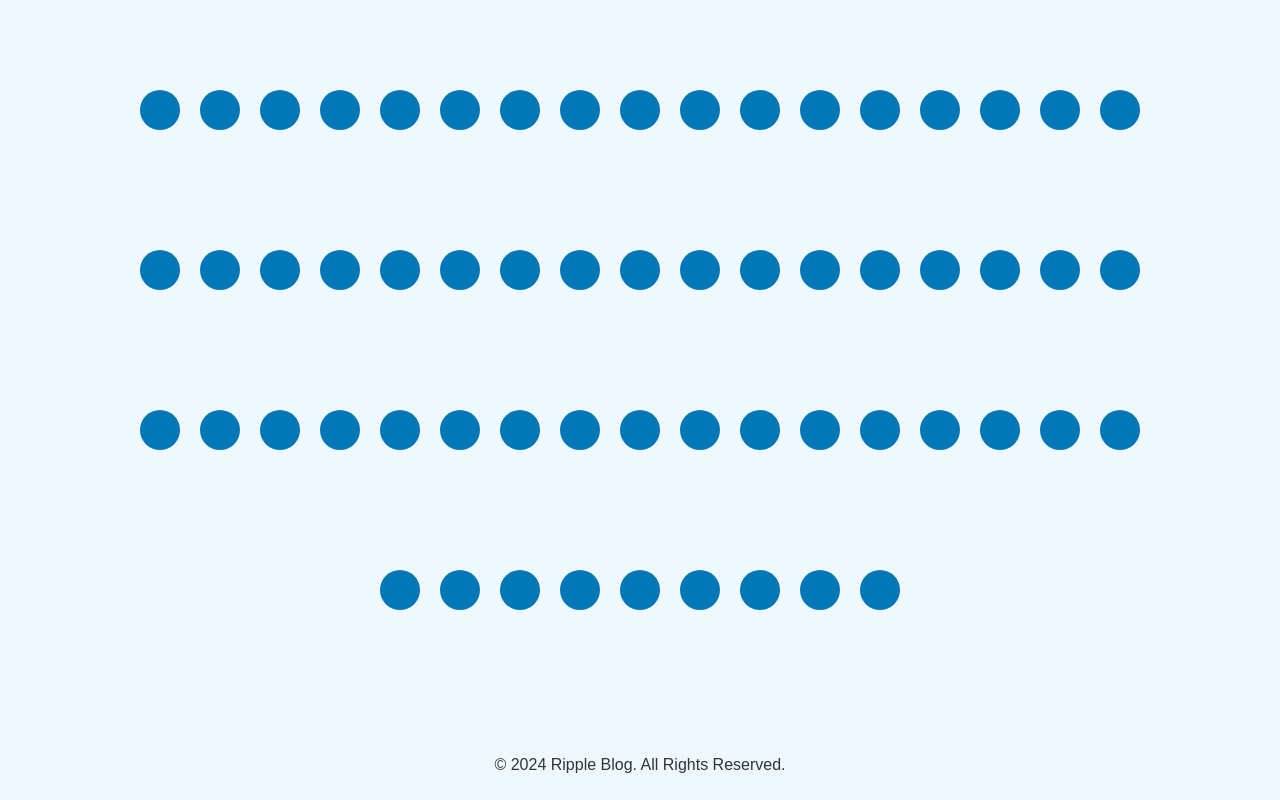
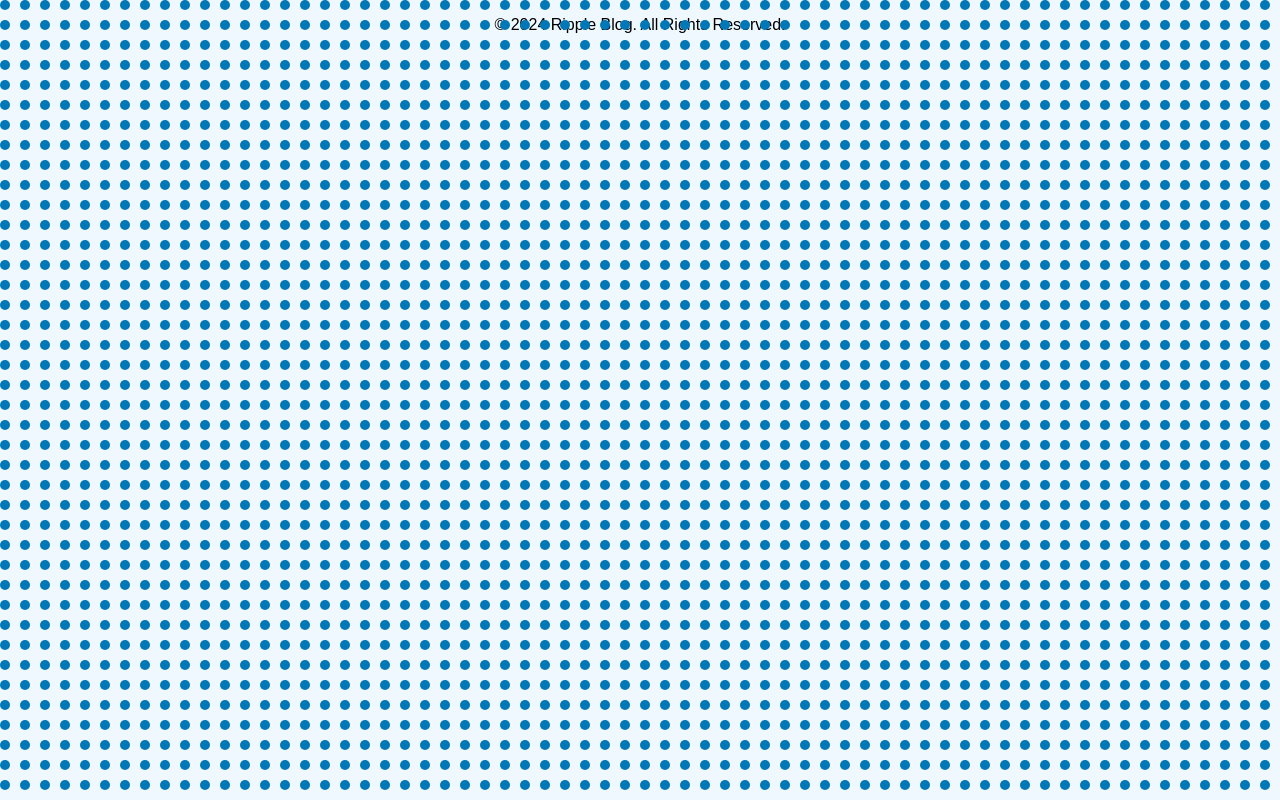
Before and after one commit to shaydamoezzi/ripple, a plain HTML site: page index.html in a window 1280 px wide. Drawn offline with Linux system fonts and the light colour scheme.

Commit message:
changing dot format

```diff
--- a/index.html
+++ b/index.html
@@ -7,18 +7,7 @@
     <link rel="stylesheet" href="styles.css">
 </head>
 <body>
-    <div class="dot-container">
-        <div class="dot"></div>
-        <div class="dot"></div>
-        <div class="dot"></div>
-        <div class="dot"></div>
-        <div class="dot"></div>
-        <div class="dot"></div>
-        <div class="dot"></div>
-        <div class="dot"></div>
-        <div class="dot"></div>
-        <div class="dot"></div>
-    </div>
+    <div class="dot-grid"></div>
 
     <footer>
         <p>&copy; 2024 Ripple Blog. All Rights Reserved.</p>
--- a/script.js
+++ b/script.js
@@ -1,9 +1,11 @@
 document.addEventListener("DOMContentLoaded", function() {
-    const container = document.querySelector('.dot-container');
+    const dotGrid = document.querySelector('.dot-grid');
+    const numRows = Math.floor(window.innerHeight / 20);
+    const numCols = Math.floor(window.innerWidth / 20);
 
-    for (let i = 0; i < 50; i++) {
+    for (let i = 0; i < numRows * numCols; i++) {
         const dot = document.createElement('div');
         dot.classList.add('dot');
-        container.appendChild(dot);
+        dotGrid.appendChild(dot);
     }
 });
--- a/styles.css
+++ b/styles.css
@@ -1,37 +1,41 @@
+/* Style for full-page dot background */
 body {
     margin: 0;
     padding: 0;
-    height: 100vh;
+    overflow: hidden;
     display: flex;
     justify-content: center;
     align-items: center;
     background-color: #f0f8ff;
-    overflow: hidden;
-}
-
-.dot-container {
-    display: flex;
-    flex-wrap: wrap;
-    justify-content: center;
-    width: 80%;
-    height: 80%;
+    font-family: Arial, sans-serif;
     position: relative;
 }
 
-.dot {
-    width: 40px;
-    height: 40px;
+.dot-grid {
+    display: grid;
+    grid-template-columns: repeat(auto-fill, 20px);
+    grid-template-rows: repeat(auto-fill, 20px);
+    width: 100vw;
+    height: 100vh;
+    position: absolute;
+    top: 0;
+    left: 0;
+}
+
+.dot-grid div {
+    width: 10px;
+    height: 10px;
     border-radius: 50%;
     background-color: #0077b6;
-    margin: 10px;
+    transition: transform 0.2s, background-color 0.5s;
     position: relative;
-    cursor: pointer;
-    transition: background-color 0.3s;
 }
 
-.dot:hover {
+/* Hover effect for ripple */
+.dot-grid div:hover {
     background-color: #00b4d8;
-    animation: ripple 1s ease-out;
+    transform: scale(2);
+    animation: ripple 0.6s ease-out;
 }
 
 /* Ripple effect on hover */
@@ -40,15 +44,4 @@ body {
         box-shadow: 0 0 0 0 rgba(0, 183, 255, 0.6);
     }
     100% {
-        box-shadow: 0 0 0 20px rgba(0, 183, 255, 0);
-    }
-}
-
-footer {
-    position: absolute;
-    bottom: 10px;
-    text-align: center;
-    width: 100%;
-    font-family: Arial, sans-serif;
-    color: #333;
-}
+        box-shadow: 0
```
